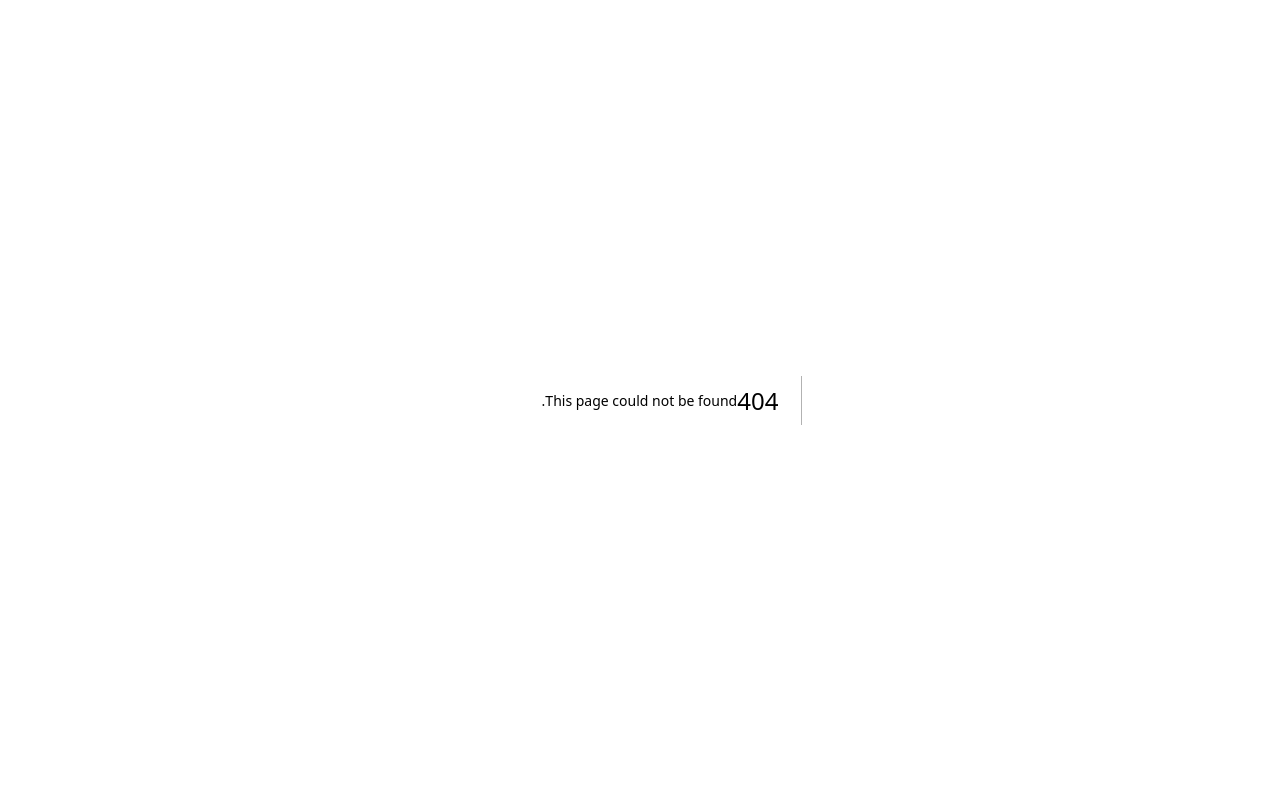
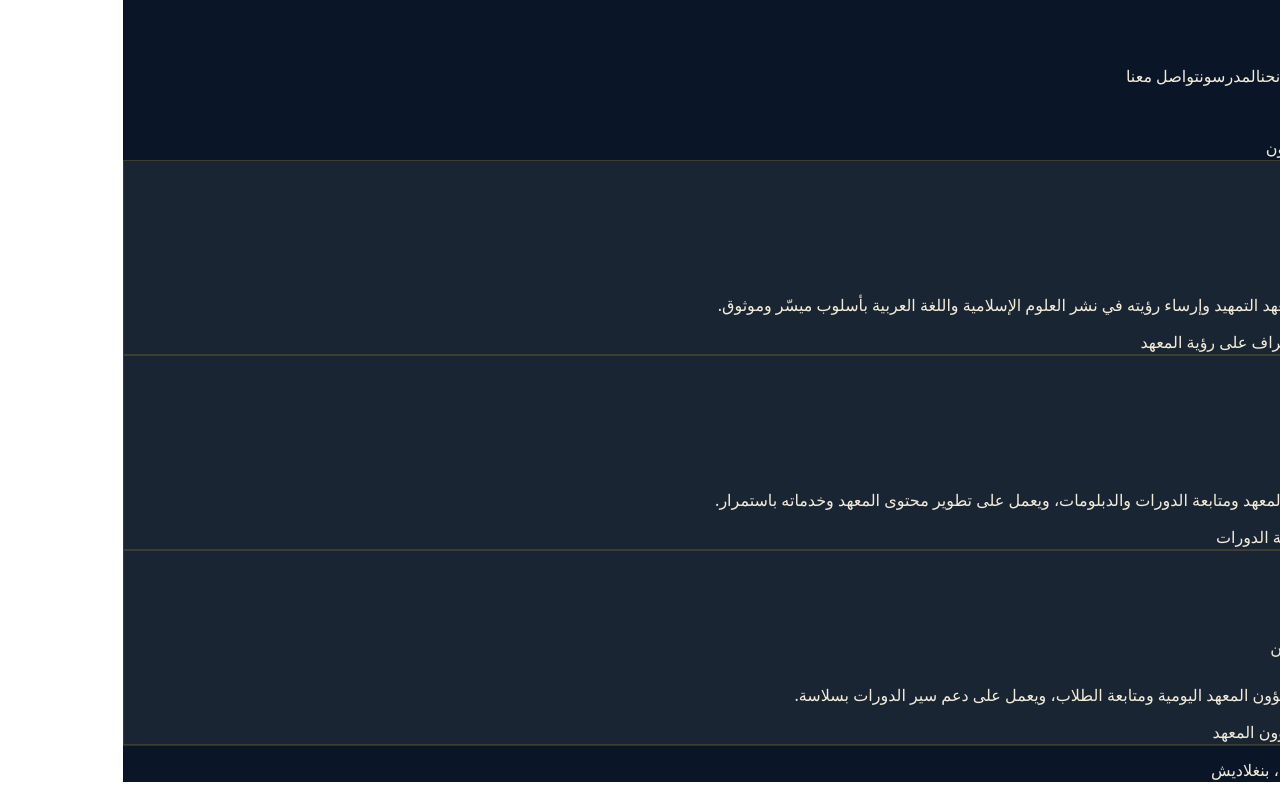
Before and after one commit to mdsamaunbillah/at-tamhid-website, a Next.js app: page /teachers in a window 1280 px wide. Before the commit this address had no page. Built offline with nearby package versions, Linux system fonts and the light colour scheme.

Commit message:
Add TeachersPage component with teacher details

```diff
--- /dev/null
+++ b/app/teachers/page.jsx
@@ -0,0 +1,85 @@
+import Image from "next/image";
+import Link from "next/link";
+import { GraduationCap, Sparkles, BookOpen } from "lucide-react";
+
+const teachers = [
+  {
+    name: "عبد الله المسرور",
+    role: "مؤسس المعهد",
+    bio: "له فضل تأسيس معهد التمهيد وإرساء رؤيته في نشر العلوم الإسلامية واللغة العربية بأسلوب ميسّر وموثوق.",
+    subject: "التوجيه العام والإشراف على رؤية المعهد",
+  },
+  {
+    name: "محمد سماع بالله",
+    role: "مدير المعهد",
+    bio: "يشرف على إدارة المعهد ومتابعة الدورات والدبلومات، ويعمل على تطوير محتوى المعهد وخدماته باستمرار.",
+    subject: "إدارة المعهد ومتابعة الدورات",
+  },
+  {
+    name: "محمود الرحمن أيمن",
+    role: "نائب المدير",
+    bio: "يساهم في إدارة شؤون المعهد اليومية ومتابعة الطلاب، ويعمل على دعم سير الدورات بسلاسة.",
+    subject: "متابعة الطلاب وشؤون المعهد",
+  },
+];
+
+export default function TeachersPage() {
+  return (
+    <div dir="rtl" className="min-h-screen w-full" style={{ background: "#0A1628", color: "#F3ECD8" }}>
+      <header className="border-b" style={{ borderColor: "#C9A22733" }}>
+        <div className="max-w-6xl mx-auto px-6 py-5 flex items-center justify-between">
+          <div className="flex items-center gap-3">
+            <Image src="/logo.jpg" alt="At Tamhid Institute" width={40} height={40} style={{ borderRadius: 8 }} />
+            <span className="text-lg tracking-wide">معهد التمهيد</span>
+          </div>
+          <nav className="hidden md:flex items-center gap-8 text-sm">
+            <Link href="/" className="opacity-70 hover:opacity-100">الرئيسية</Link>
+            <Link href="/courses" className="opacity-70 hover:opacity-100">الدورات</Link>
+            <Link href="/about" className="opacity-70 hover:opacity-100">من نحن</Link>
+            <Link href="/teachers" className="opacity-100">المدرسون</Link>
+            <Link href="/contact" className="opacity-70 hover:opacity-100">تواصل معنا</Link>
+          </nav>
+          <div className="flex items-center gap-3">
+            <Link href="/login" className="text-sm px-4 py-2 rounded-full font-semibold" style={{ background: "#C9A227", color: "#0A1628" }}>
+              تسجيل الدخول
+            </Link>
+          </div>
+        </div>
+      </header>
+
+      <section className="max-w-6xl mx-auto px-6 pt-16 pb-20">
+        <div className="text-xs tracking-[0.2em] uppercase mb-4" style={{ color: "#9A3324" }}>هيئة التدريس</div>
+        <h1 className="text-4xl md:text-5xl mb-14">المدرسون والإداريون</h1>
+
+        <div className="grid md:grid-cols-3 gap-8">
+          {teachers.map((t, i) => (
+            <div
+              key={i}
+              className="rounded-2xl p-8 text-center"
+              style={{ background: "#F3ECD811", border: "1px solid #C9A22733" }}
+            >
+              <div
+                className="mx-auto mb-5 flex items-center justify-center"
+                style={{ width: 84, height: 84, borderRadius: "50%", background: "#C9A22722", border: "2px solid #C9A227" }}
+              >
+                <GraduationCap size={34} style={{ color: "#C9A227" }} />
+              </div>
+              <h3 className="text-xl mb-1">{t.name}</h3>
+              <div className="text-sm mb-4" style={{ color: "#C9A227" }}>{t.role}</div>
+              <p className="text-sm opacity-75 leading-relaxed mb-4">{t.bio}</p>
+              <div className="flex items-center justify-center gap-2 text-xs opacity-60">
+                <BookOpen size={13} />
+                <span>{t.subject}</span>
+              </div>
+            </div>
+          ))}
+        </div>
+      </section>
+
+      <footer className="px-6 py-10 flex items-center justify-center gap-2" style={{ borderTop: "1px solid #C9A22733" }}>
+        <Sparkles size={12} style={{ color: "#C9A227" }} />
+        <span className="text-sm opacity-50">معهد التمهيد — دكا، بنغلاديش</span>
+      </footer>
+    </div>
+  );
+}
```
